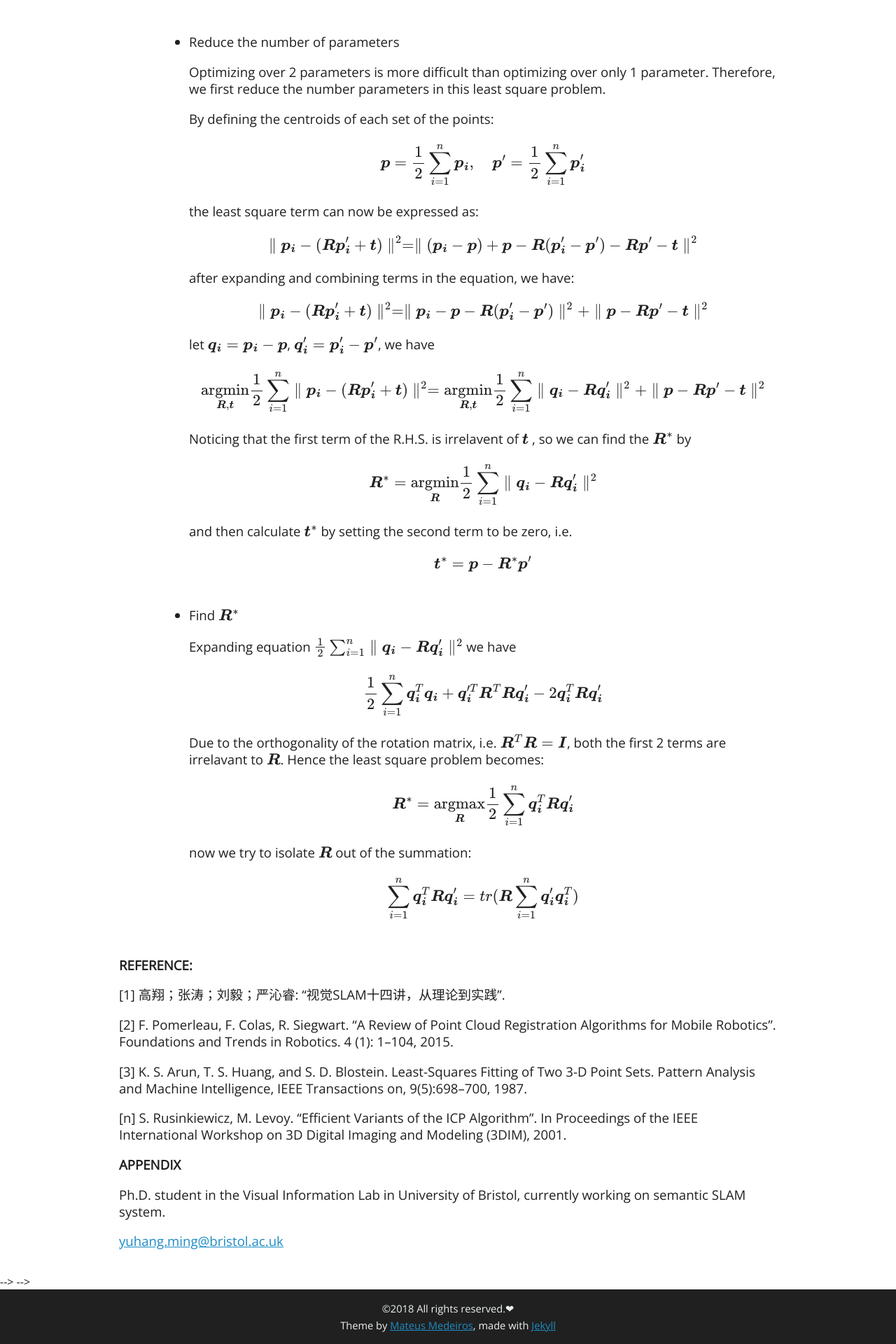
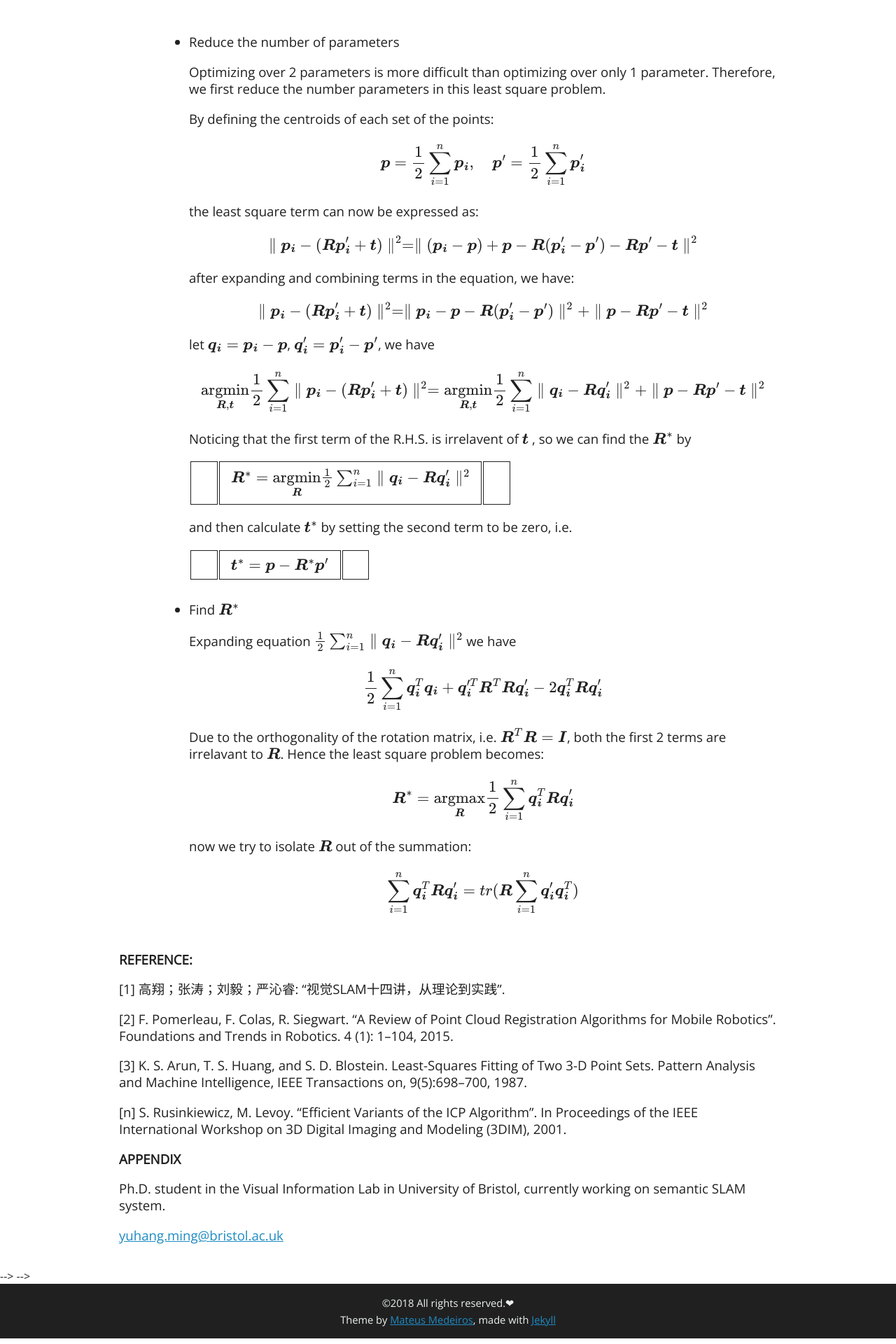
Before and after one commit to YuhangMing/YuhangMing.github.io, a Jekyll site: the page built from _posts/2018-09-30-ICP.markdown, in a window 1280 px wide. Shown: the part 1235-3155 px from the top of the page at 70% size. Built offline with Jekyll 4.4.1, drawn with Linux system fonts in a browser that asks for light colours; formulas are drawn with MathJax 3; comment, search, counter and statistics services are not loaded.

Commit message:
highlight

```diff
--- a/_posts/2018-09-30-ICP.markdown
+++ b/_posts/2018-09-30-ICP.markdown
@@ -68,13 +68,13 @@
       $$ \boldsymbol{R}^* $$
       by
 
-      $$ \boldsymbol{R}^* = \underset{ \boldsymbol{R} }{\mathrm{argmin}} \frac{1}{2} \sum_{i=1}^n \parallel \boldsymbol{q_i} - \boldsymbol{R}\boldsymbol{q_i}' \parallel ^2$$
+      || $$ \boldsymbol{R}^* = \underset{ \boldsymbol{R} }{\mathrm{argmin}} \frac{1}{2} \sum_{i=1}^n \parallel \boldsymbol{q_i} - \boldsymbol{R}\boldsymbol{q_i}' \parallel ^2$$ ||
 
       and then calculate
       $$ \boldsymbol{t}^* $$
       by setting the second term to be zero, i.e.
 
-      $$ \boldsymbol{t}^* = \boldsymbol{p} - \boldsymbol{R}^* \boldsymbol{p}' $$
+      || $$ \boldsymbol{t}^* = \boldsymbol{p} - \boldsymbol{R}^* \boldsymbol{p}' $$ ||
 
     - Find $$ \boldsymbol{R}^* $$
 
```
Also changed, not shown: 1 other file.
